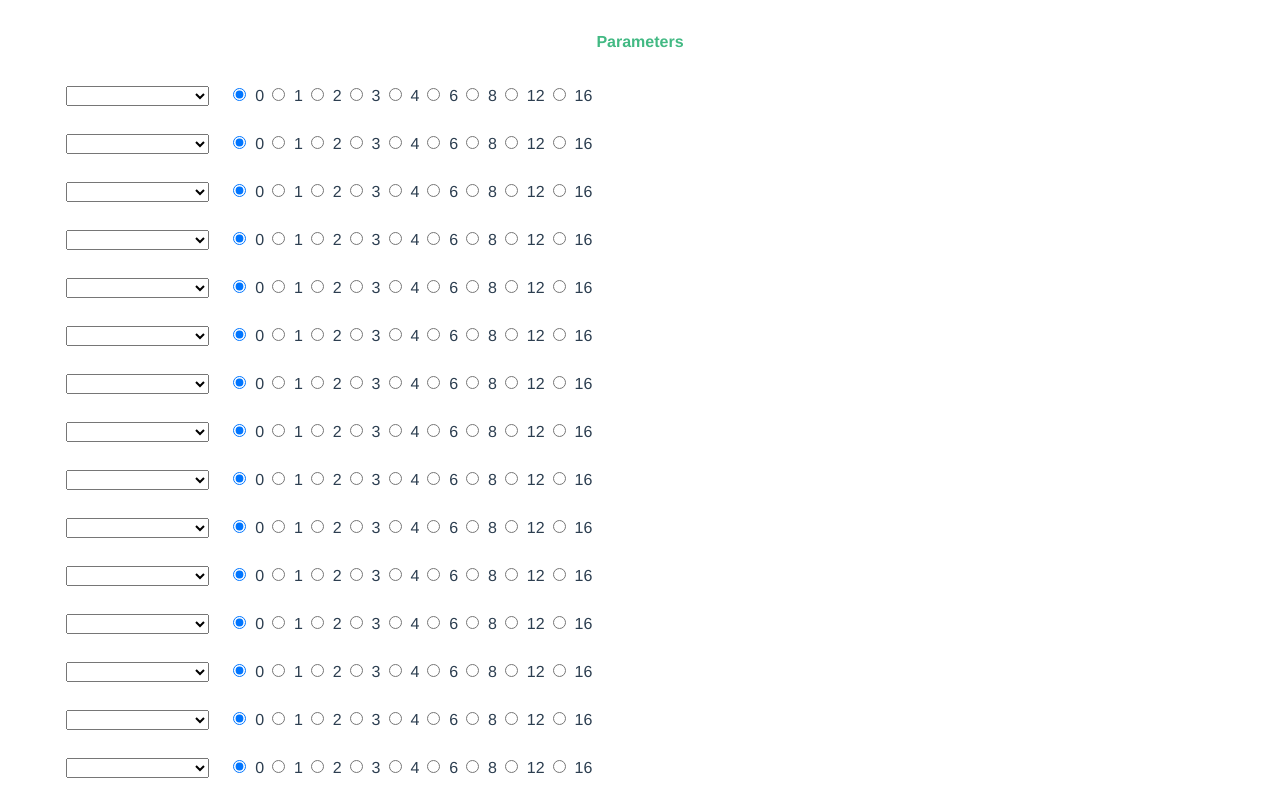
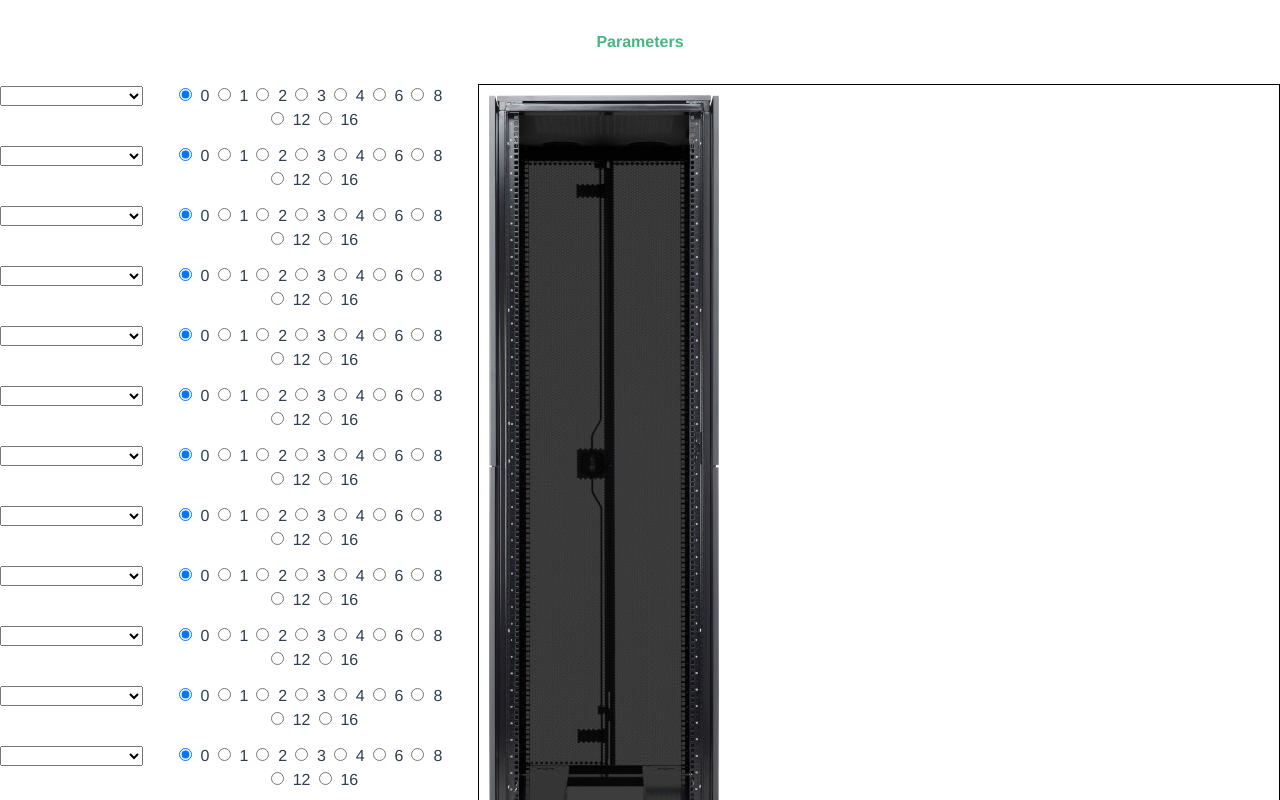
Before and after one commit to itodddev/ucs-components, a Vue app: page /#/ in a window 1280 px wide. Shown: the top 800 px of the page. Built offline with nearby package versions, Linux system fonts and the light colour scheme.

Commit message:
Added Canvas view

```diff
--- a/src/components/RackItem.vue
+++ b/src/components/RackItem.vue
@@ -1,6 +1,5 @@
 <template>
-    <div class="columns">
-        <div class="column has-text-centered">
+
             <div class="field is-horizontal">
                 <div class="field-label">
                     <select v-model="equipmentSelect">
@@ -102,8 +101,7 @@
                     </div>
                 </div>
             </div>
-        </div>
-    </div>
+
 </template>
 
 <script>
--- a/src/views/Home.vue
+++ b/src/views/Home.vue
@@ -1,6 +1,7 @@
 <template>
 <div class="home">
-
+  <div class="columns">
+      <div class="column has-text-centered">
         <RackItem row="1" />
         <RackItem row="2" />
         <RackItem row="3" />
@@ -18,11 +19,23 @@
         <RackItem row="15" />
 
         <Parameters />
-
+      </div>
+      <img id="blankimg" src="../../public/img/blank-layout.jpg" alt="" style="display:none;">
+      <div class="column hast-text-centered">
+        <canvas id="imageCanvas" width="800" height="800" style="border: 1px solid #000000"></canvas>
+      </div>
+  </div>
 </div>
 </template>
 
 <script>
+window.onload = function() {
+  var c = document.getElementById("imageCanvas");
+  var ctx = c.getContext("2d");
+  var img = document.getElementById("blankimg");
+  ctx.drawImage(img, 10, 10);
+};
+
 // @ is an alias to /src
 import Parameters from "@/components/Parameters.vue";
 import RackItem from "@/components/RackItem.vue";
```
Also changed, not shown: public/img/blank-layout.jpg (added). Lines whose indentation alone changed are shown as unchanged.
